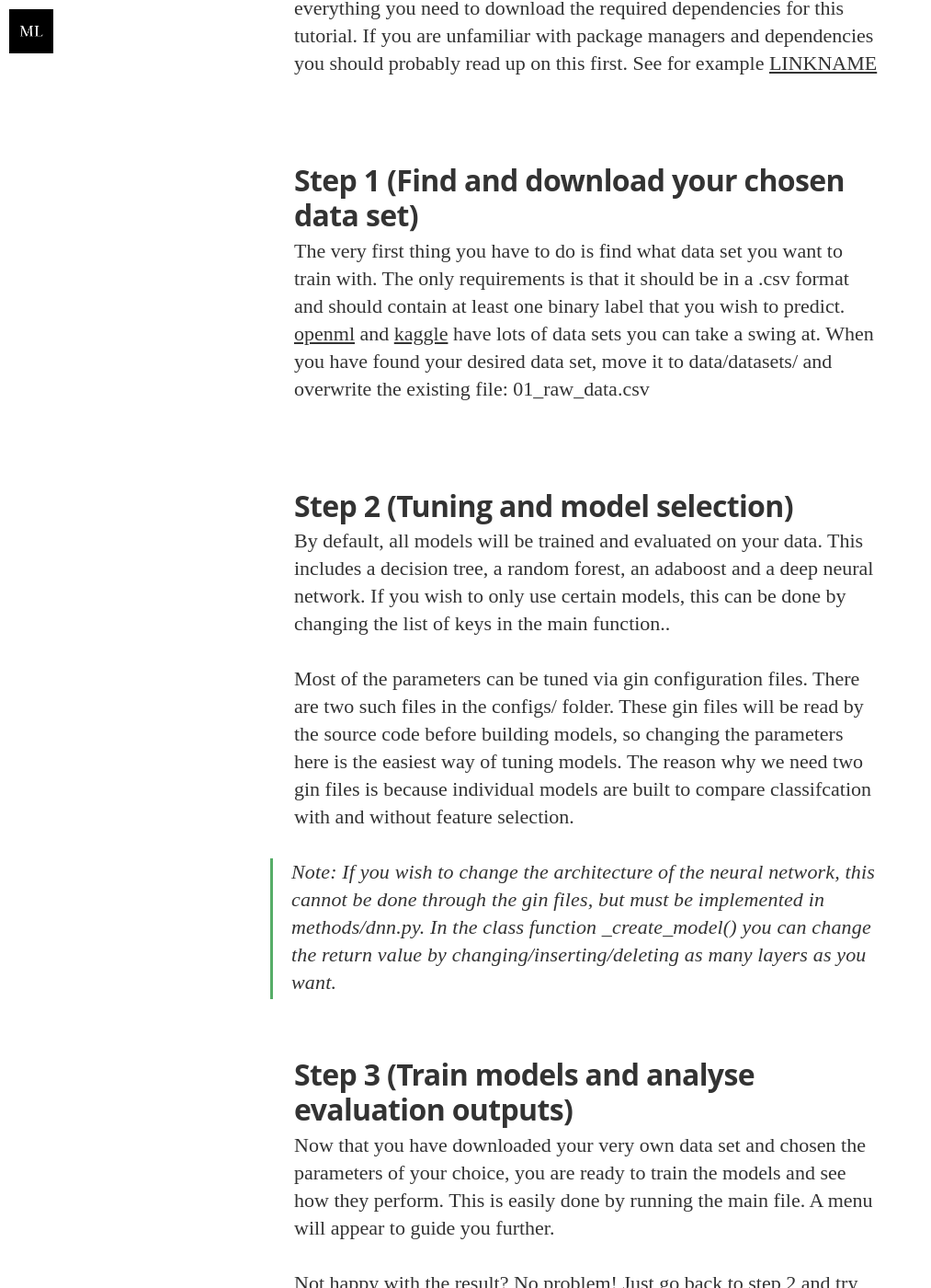
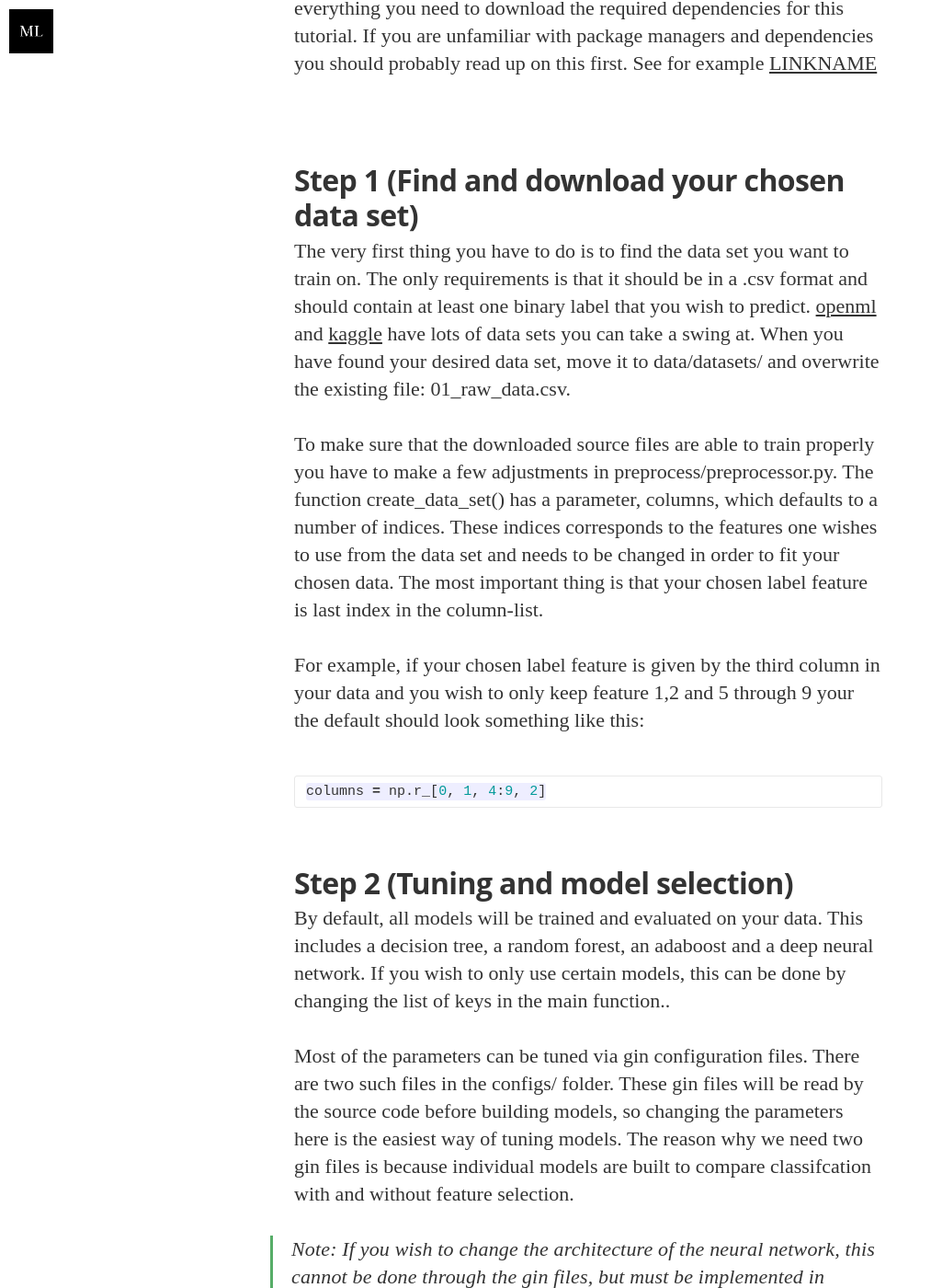
Before and after one commit to alexaor/tdt4173, a Jekyll site: the page built from docs/_posts/2020-11-25-step-by-step-guide-to-classifying-a-data-set.markdown, in a window 1280 px wide and 1400 px high, scrolled down 1590 px. Shown: the whole window at 92% size, without its empty margins (0-1013 px from the left). Built offline with Jekyll 4.4.1, drawn with Linux system fonts in a browser that asks for light colours; nearby versions of some CDN libraries; some web fonts are replaced; some of the changed text lies outside the part shown.

Commit message:
continue blogpost work

````diff
--- a/docs/_posts/2020-11-25-step-by-step-guide-to-classifying-a-data-set.markdown
+++ b/docs/_posts/2020-11-25-step-by-step-guide-to-classifying-a-data-set.markdown
@@ -33,10 +33,21 @@ If you are unfamiliar with package managers and dependencies you should probably
 
 
 # Step 1 (Find and download your chosen data set)
-The very first thing you have to do is find what data set you want to train with. The only
+The very first thing you have to do is to find the data set you want to train on. The only
 requirements is that it should be in a .csv format and should contain at least one binary label that you wish to predict.
 [openml](https://www.openml.org/home) and [kaggle](https://www.kaggle.com/datasets) have lots of data sets you can take a swing at.
-When you have found your desired data set, move it to data/datasets/ and overwrite the existing file: 01_raw_data.csv
+When you have found your desired data set, move it to data/datasets/ and overwrite the existing file: 01_raw_data.csv.
+
+To make sure that the downloaded source files are able to train properly you have to make a few adjustments in preprocess/preprocessor.py.
+The function create_data_set() has a parameter, columns, which defaults to a number of indices. These indices corresponds to the features one wishes to use from the data set and needs to be changed in order to fit your chosen data.
+The most important thing is that your chosen label feature is last index in the column-list.
+
+For example, if your chosen label feature is given by the third column in your data and you wish to only keep feature 1,2 and 5 through 9 your the default should look something like this:
+```python
+columns = np.r_[0, 1, 4:9, 2]
+```
+
+
 
 # Step 2 (Tuning and model selection)
 By default, all models will be trained and evaluated on your data. This includes a decision tree, a random forest, an adaboost and a deep neural network.
````
Also changed, not shown: other parts of docs/_posts/2020-11-25-step-by-step-guide-to-classifying-a-data-set.markdown (+1 -1 lines).
